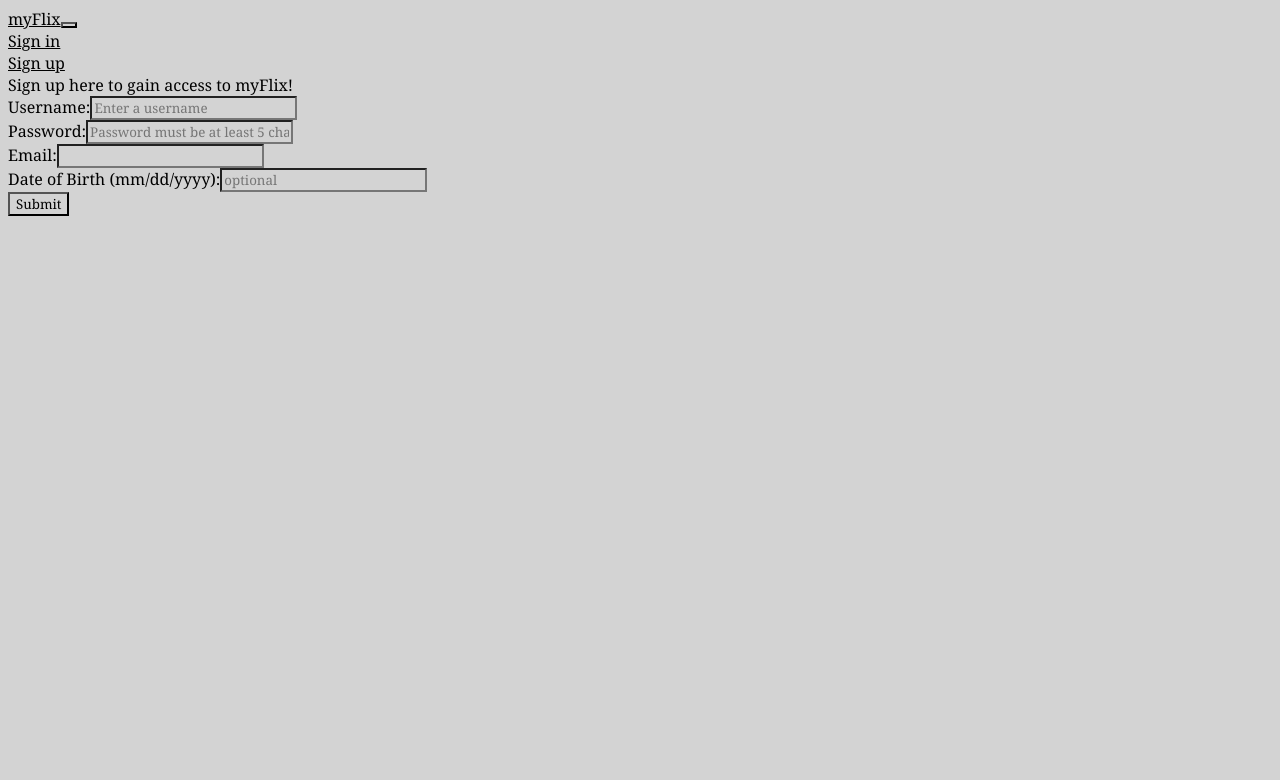
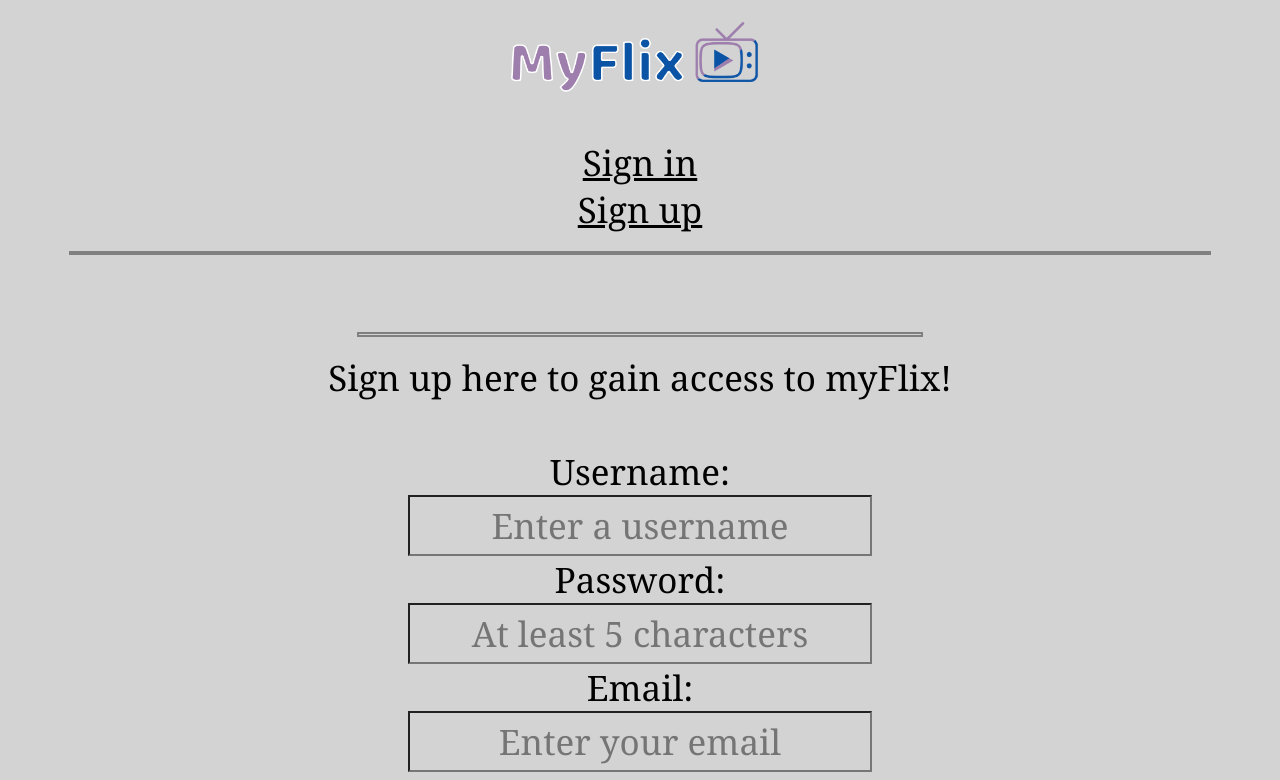
Before and after one commit to cjhart34/myFlix-client, a React (Vite) app: page /register in a window 1280 px wide. Shown: the top 780 px of the page. Built offline with nearby package versions, Linux system fonts and the light colour scheme.

Commit message:
updated styling

```diff
--- a/src/components/director-view/director-view.jsx
+++ b/src/components/director-view/director-view.jsx
@@ -13,8 +13,8 @@ export class DirectorView extends React.Component {
 
     return (
       <Router>
-        <Container className="my-3">
-          <Card className="my-3">
+        <Container>
+          <Card>
             <Card.Body>
 
               <Card.Title>Director</Card.Title>
@@ -32,7 +32,7 @@ export class DirectorView extends React.Component {
             </Card.Body>
           </Card>
 
-          <Button variant="primary" onClick={() => { onBackClick(); }}>Back</Button>
+          <Button className='ml-3' variant="primary" onClick={() => { onBackClick(); }}>Back</Button>
         </Container>
       </Router>
     );
--- a/src/components/genre-view/genre-view.jsx
+++ b/src/components/genre-view/genre-view.jsx
@@ -31,7 +31,7 @@ export class GenreView extends React.Component {
             </Card.Body>
           </Card>
 
-          <Button variant='primary' onClick={() => { onBackClick(); }}>Back</Button>
+          <Button className='ml-3' variant='primary' onClick={() => { onBackClick(); }}>Back</Button>
 
         </Container>
       </Router>
--- a/src/components/main-view/main-view.jsx
+++ b/src/components/main-view/main-view.jsx
@@ -72,7 +72,7 @@ export class MainView extends React.Component {
   }
 
   render() {
-    let { movies, user, director, Director, genre, genres } = this.state;
+    let { movies, user } = this.state;
     let localUser = localStorage.getItem('user');
 
     return (
@@ -112,7 +112,7 @@ export class MainView extends React.Component {
               </Col>
             }} />
 
-            <Route path={`/users/${user}`} render={({ match, history }) => {
+            <Route path={`/users/${user}`} render={({ history }) => {
               if (!user) return <Redirect to='/' />
               return <Col md={10}>
                 <ProfileView movies={movies} user={user} onBackClick={() => history.goBack()} />
--- a/src/components/main-view/main-view.scss
+++ b/src/components/main-view/main-view.scss
@@ -2,4 +2,5 @@
     font-family: 'Copperplate', Georgia, 'Times New Roman', Times, serif;
     color: black;
     background-color: #d3d3d3;
+    // margin: 7px;
 }
--- a/src/components/movie-view/movie-view.jsx
+++ b/src/components/movie-view/movie-view.jsx
@@ -59,7 +59,7 @@ export class MovieView extends React.Component {
 
               <Button
                 variant='dark'
-                className='fav-button'
+                className='ml-3'
                 size='md'
                 onClick={() => this.addFavorite(movie)}
               >
@@ -67,7 +67,7 @@ export class MovieView extends React.Component {
               </Button>
             </Card.Text>
 
-            <button onClick={() => { onBackClick(null); }}>Back</button>
+            <button className='ml-3' onClick={() => { onBackClick(null); }}>Back</button>
           </Card.Body>
         </Card>
       </Container>
--- a/src/components/navbar/navbar.jsx
+++ b/src/components/navbar/navbar.jsx
@@ -2,6 +2,7 @@ import React from 'react';
 import { Navbar, Container, Nav, Button } from 'react-bootstrap';
 import { Link } from 'react-router-dom';
 import './navbar.scss';
+import logo from './images/myflix.png';
 
 export function NavBar() {
     let user = localStorage.getItem('user');
@@ -25,27 +26,28 @@ export function NavBar() {
     };
 
     return (
-        <Navbar collapseOnSelect expand='xxl' variant='dark'>
+        <Navbar collapseOnSelect expand='xxl' variant='dark' className='navbar'>
             <Container>
                 <Navbar.Brand className='navbar-logo' href='/'>
-                    myFlix
+                    <img src={logo} alt='logo' className='logo' />
                 </Navbar.Brand>
-                <Navbar.Toggle aria-controls='responsive-navbar-nav' />
+                {/* <Navbar.Toggle aria-controls='responsive-navbar-nav' /> */}
                 <Navbar.Collapse id='responsive-navbar-nav'>
                     <Nav className='me-auto'>
                         {isAuth() && (
                             <Nav.Link as={Link} to={`/users/${user}`}>
                                 {user}
                             </Nav.Link>
-                        )}
+                        )}<br></br>
                         {isAuth() && (
-                            <Button className='logout' variant='link' onClick={handleLogOut}>
+                            <Button className='ml-3' variant='link' onClick={handleLogOut}>
                                 Logout
                             </Button>
                         )}
                         {!isAuth() && <Nav.Link href='/'>Sign in</Nav.Link>}
                         <br></br>
                         {!isAuth() && <Nav.Link href='/register'>Sign up</Nav.Link>}
+                        <hr></hr>
                     </Nav>
                 </Navbar.Collapse>
             </Container>
--- a/src/components/navbar/navbar.scss
+++ b/src/components/navbar/navbar.scss
@@ -0,0 +1,8 @@
+.navbar {
+    position: -webkit-sticky;
+    position: sticky;
+}
+
+.me-auto {
+    transform: translate(0, -27px);
+}
--- a/src/components/profile-view/profile-view.jsx
+++ b/src/components/profile-view/profile-view.jsx
@@ -190,12 +190,12 @@ export class ProfileView extends React.Component {
     });
 
     return (
-      <Container className='my-3 profile-view'>
+      <Container className='profile-view'>
         <Row>
           <Col>
-            <Card className='my-3 update-profile'>
+            <Card className='update-profile'>
               <Card.Body>
-                <Card.Title>My Profile</Card.Title>
+                <Card.Title>My Profile</Card.Title><br></br>
                 <Form className='update-form' onSubmit={(e) =>
                   this.updateUser(
                     e,
@@ -205,8 +205,8 @@ export class ProfileView extends React.Component {
                     this.Birthday
                   )}>
 
-                  <Form.Group className='my-3'>
-                    <Form.Label>Username</Form.Label>
+                  <Form.Group>
+                    <Form.Label>Username</Form.Label><br></br>
                     <Form.Control
                       type='text'
                       name='Username'
@@ -217,8 +217,8 @@ export class ProfileView extends React.Component {
                     />
                   </Form.Group>
 
-                  <Form.Group className='my-3'>
-                    <Form.Label>password</Form.Label>
+                  <Form.Group>
+                    <Form.Label>Password</Form.Label><br></br>
                     <Form.Control
                       type='password'
                       name='password'
@@ -229,8 +229,8 @@ export class ProfileView extends React.Component {
                     />
                   </Form.Group>
 
-                  <Form.Group className='my-3'>
-                    <Form.Label>email</Form.Label>
+                  <Form.Group>
+                    <Form.Label>Email</Form.Label><br></br>
                     <Form.Control
                       type='email'
                       name='email'
@@ -241,8 +241,8 @@ export class ProfileView extends React.Component {
                     />
                   </Form.Group>
 
-                  <Form.Group className='my-3'>
-                    <Form.Label>birthday</Form.Label>
+                  <Form.Group>
+                    <Form.Label>Birthday</Form.Label><br></br>
                     <Form.Control
                       type='full-date'
                       name='birthday'
@@ -250,8 +250,8 @@ export class ProfileView extends React.Component {
                       onChange={(e) => this.setBirthday(e.target.value)}
                     />
                   </Form.Group>
-                  <div className='mt-3'>
-                    <Button variant='success' type='submit' onClick={this.updateUser}>Update User</Button>
+                  <div className='mt-3'><br></br>
+                    <Button className='ml-3' variant='success' type='submit' onClick={this.updateUser}>Update User</Button><br></br><br></br>
                     <Button className='ml-3' variant='danger' onClick={() => this.deleteUser()}>Delete User</Button>
                   </div>
                 </Form>
@@ -268,13 +268,13 @@ export class ProfileView extends React.Component {
                 <h4 id='fm_text_color'>My Favorite Movies</h4>
               </Col>
             </Row>
+            <br></br>
 
-            <Row>
+            <Row class='movies-center'>
               {FavoriteMovies.map((movie) => {
                 return (
                   <div key={movie._id}>
-                    <Card style={{ width: '10rem' }}
-                      className='favorite-card'>
+                    <Card style={{ width: '10rem' }}>
                       <Link to={`/movies/${movie._id}`}>
                         <Card.Img
                           className='movie-card-link'
@@ -284,12 +284,12 @@ export class ProfileView extends React.Component {
                       </Link>
 
                       <Button
-                        className='remove-favorite'
+                        className='ml-3'
                         variant='danger'
                         size='sm'
                         onClick={() => this.removeFavorite(movie)}>
                         Remove
-                      </Button>
+                      </Button><br></br><br></br>
                     </Card>
                   </div>
                 );
@@ -299,7 +299,7 @@ export class ProfileView extends React.Component {
         </Card>
 
         <div>
-          <Button variant='primary' onClick={() => { onBackClick(null); }}>Back</Button>
+          <Button className='ml-3' variant='primary' onClick={() => { onBackClick(null); }}>Back</Button>
         </div>
       </Container>
     );
--- a/src/components/profile-view/profile-view.scss
+++ b/src/components/profile-view/profile-view.scss
@@ -0,0 +1,20 @@
+.ml-3 {
+    border: 5px inset
+}
+
+// .movie-card-link {
+//     justify-content: center;
+//     display: inline-block;
+//     padding-left: 40px;
+// }
+
+.movies-center {
+    vertical-align: auto;
+}
+
+.my-3 {
+    float: top;
+    display: flex;
+    align-content: center;
+    justify-content: center;
+}
--- a/src/components/registration-view/registration-view.jsx
+++ b/src/components/registration-view/registration-view.jsx
@@ -253,53 +253,58 @@ export function RegistrationView(props) {
         <Row>
           <Col>
             <CardGroup>
-              <Card className="registration-card">
+              <Card className="registration-card"> <hr></hr>
 
-                <Card.Title className="text-center">Sign up here to gain access to myFlix!</Card.Title>
+                <Card.Title className="text-center">Sign up here to gain access to myFlix!</Card.Title><br></br>
 
                 <Form>
                   <Form.Group controlId="form-username" className="form-group">
-                    <Form.Label>Username:</Form.Label>
+                    <Form.Label>Username:</Form.Label><br></br>
                     <Form.Control
                       type="text"
                       value={Username}
                       onChange={e => setUsername(e.target.value)}
                       placeholder="Enter a username"
+                      className='text-box'
                       required />
                     {values.usernameErr && <p>{values.usernameErr}</p>}
                   </Form.Group>
 
                   <Form.Group controlId="form-password" className="form-group">
-                    <Form.Label>Password:</Form.Label>
+                    <Form.Label>Password:</Form.Label><br></br>
                     <Form.Control
                       type="password"
                       value={Password}
                       onChange={e => setPassword(e.target.value)}
-                      placeholder="Password must be at least 5 characters"
+                      placeholder="At least 5 characters"
                       minLength="5"
+                      className='text-box'
                       required />
                     {values.passwordErr && <p>{values.passwordErr}</p>}
                   </Form.Group>
 
                   <Form.Group controlId="form-email" className="form-group">
-                    <Form.Label>Email:</Form.Label>
+                    <Form.Label>Email:</Form.Label><br></br>
                     <Form.Control
                       type="email"
                       value={Email}
+                      className='text-box'
+                      placeholder='Enter your email'
                       onChange={e => setEmail(e.target.value)}
                       required />
                     {values.emailErr && <p>{values.emailErr}</p>}
                   </Form.Group>
 
                   <Form.Group controlId="form-bday" className="form-group">
-                    <Form.Label>Date of Birth {"(mm/dd/yyyy)"}:</Form.Label>
+                    <Form.Label>Date of Birth {"(mm/dd/yyyy)"}:</Form.Label><br></br>
                     <Form.Control
                       type="birthday"
                       value={Birthday}
+                      className='text-box'
                       placeholder="optional"
                       onChange={e => setBirthday(e.target.value)}
                     />
-                  </Form.Group>
+                  </Form.Group><br></br>
 
                   <Button varient="danger" type="submit" onClick={handleSubmit}>Submit</Button>
 
--- a/src/components/registration-view/registration-view.scss
+++ b/src/components/registration-view/registration-view.scss
@@ -1,5 +1,31 @@
+.registration-container {
+    font-family: 'Roboto', sans-serif;
+}
+
+.registration-card {
+    padding: 15px;
+}
+
+.form-group {
+    border-top: 20px;
+    width: auto;
+}
+
+.text-box {
+    width: 450px;
+    margin: 0 auto;
+    padding: 5px 5px;
+}
+
 * {
-    font-family: 'Copperplate', Georgia, 'Times New Roman', Times, serif;
+    text-align: center;
+    font-size: 35px;
+
+}
+
+hr {
+    height: .5px;
     color: black;
-    background-color: #d3d3d3;
+    border: 2px solid gray;
+    width: 90%;
 }
```
Also changed, not shown: src/components/login-view/login-view.jsx (+15 -14 lines), src/components/navbar/images/myflix.png (added), 5 other files (tests, documents, lock files or other folders).
